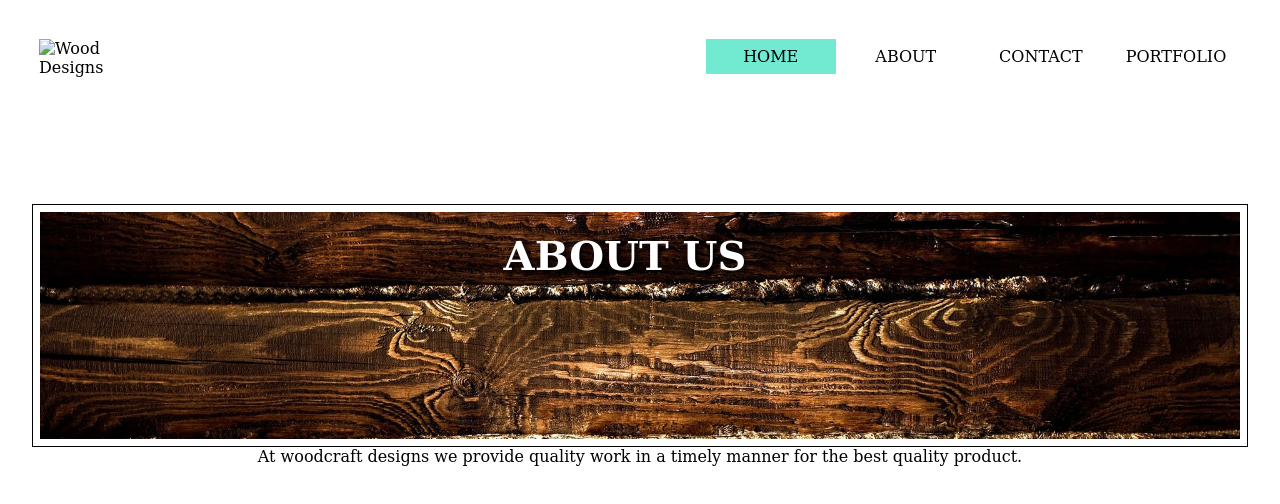
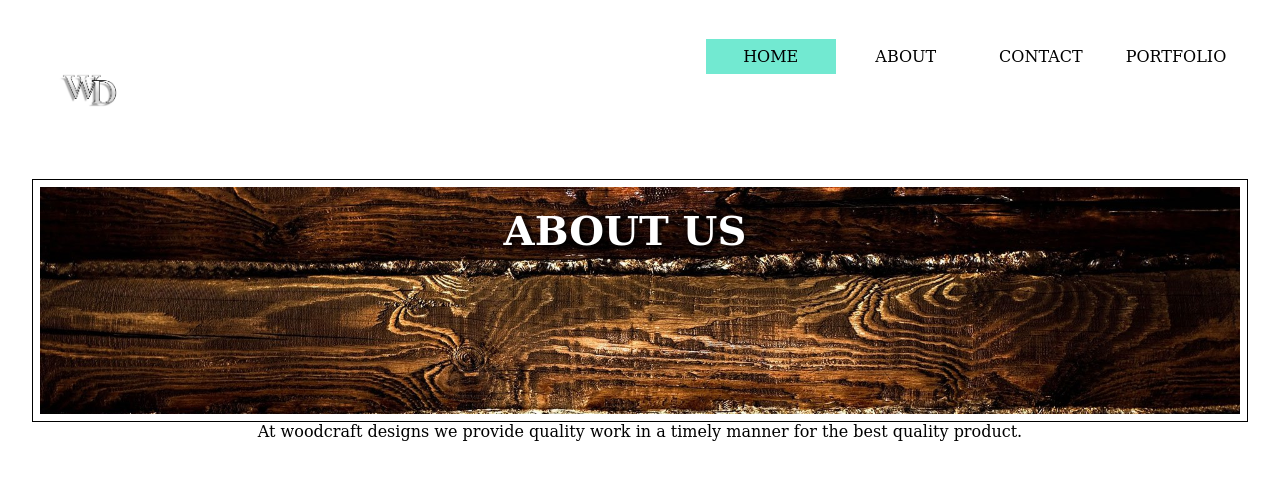
Before and after one commit to Erwick/web-dev-hw, a plain HTML site: page assignment-13/about.html in a window 1280 px wide. Drawn offline with Linux system fonts and the light colour scheme.

Commit message:
Updated Changes

```diff
--- a/assignment-13/about.html
+++ b/assignment-13/about.html
@@ -13,7 +13,7 @@
 		<header>
 	  	<div class="row">
 		  	<div class="col">
-			  		<img src="assets/WoodCrafts_logo.jpg" class="style_logo" width="101" height="126" alt="Wood Designs"/>
+			  		<img src="images/WoodCrafts_logo.jpg" class="style_logo" width="101" height="126" alt="Wood Designs"/>
 				<nav class="style-nav">
 						<ul>
 							<li class="current"><a href="index.html">Home</a></li>
```
